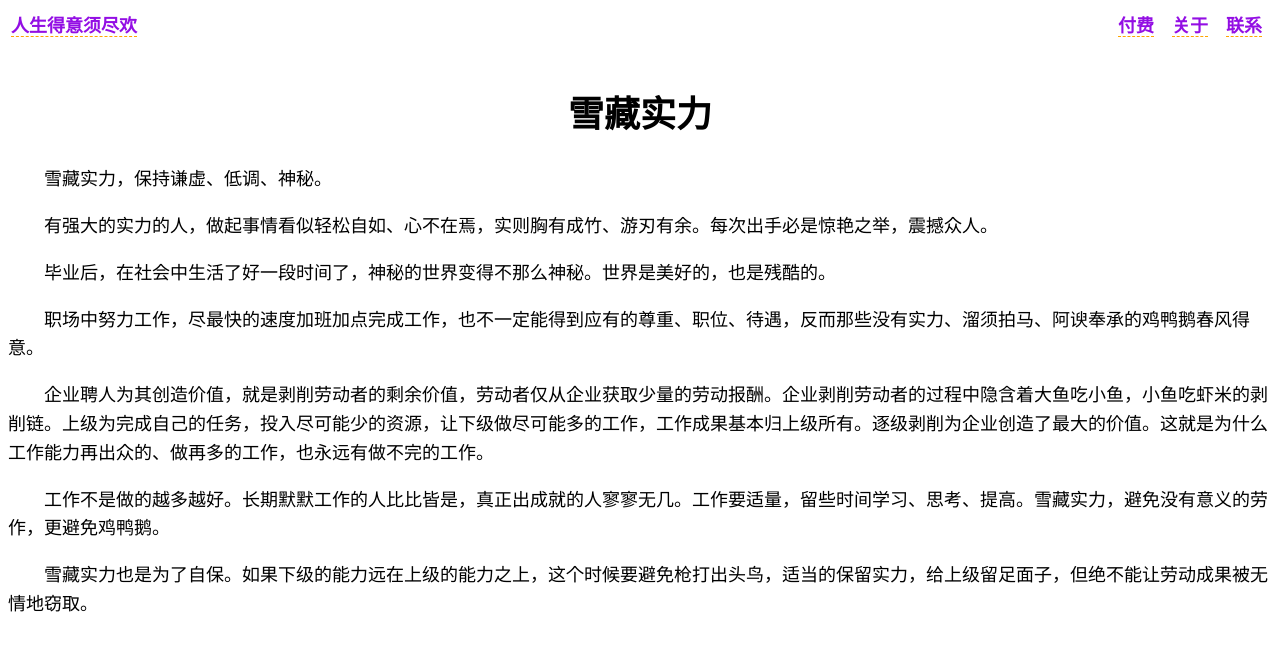
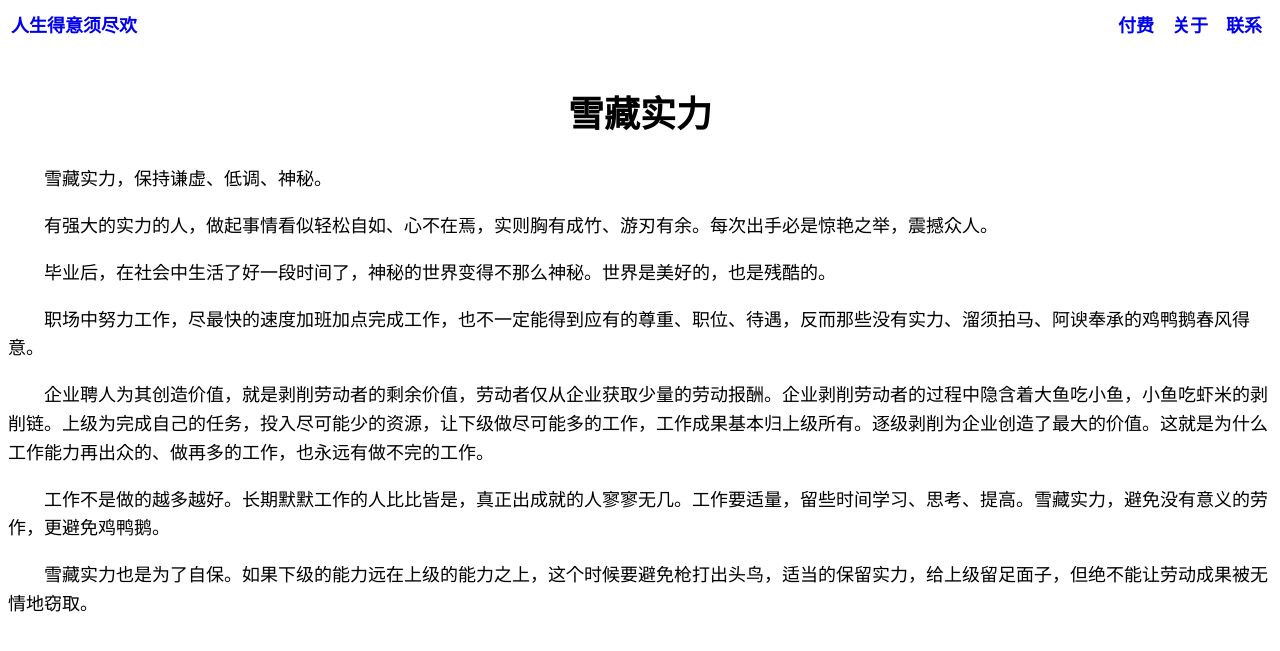
Before and after one commit to yinyongxian/yinyongxian.github.io, a Jekyll site: the page built from _posts/2017-08-16-hide-power.html, in a window 1280 px wide. Shown: the top 651 px of the page. Built offline with Jekyll 4.4.1, drawn with Linux system fonts in a browser that asks for light colours.

Commit message:
修正css文件

```diff
--- a/Media/style/main.css
+++ b/Media/style/main.css
@@ -82,8 +82,6 @@ code {
 a {
     text-decoration: none;
     cursor: crosshair;
-    border-bottom: 1px dashed orange;
-    color: #930ee4;
 }
 
 
@@ -115,21 +113,3 @@ p.notice {
   color: #AA4433;
   font-size: 14px;
 }
-
-div.tweet p {
-  font-size: 16px;
-  border: 1px solid #aaa;
-  border-left: 10px solid #f28500;
-  padding: 2px 0.5em 2px 0.5em;
-  margin-bottom: 20px;
-  background-color: #fbfbfb;
-}
-
-div.tweet i {
-  color: brown;
-  font-size: 14px;
-  font-style: normal;
-  border: 1px solid #aaa;
-  margin-right: 0.5em;
-  padding: 0px 2px;
-}
```
Also changed, not shown: _posts/Search-Chinese-in-double-quotes.html (+5 -2 lines).
